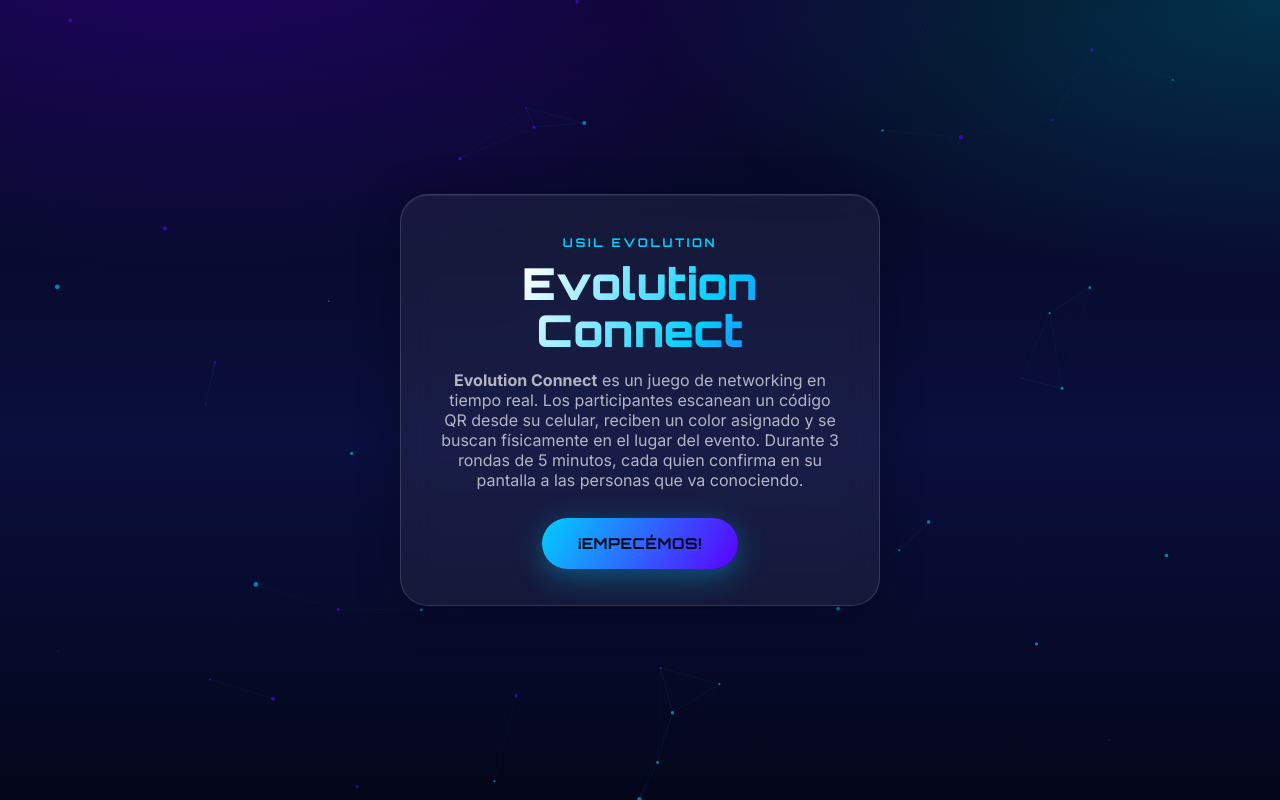
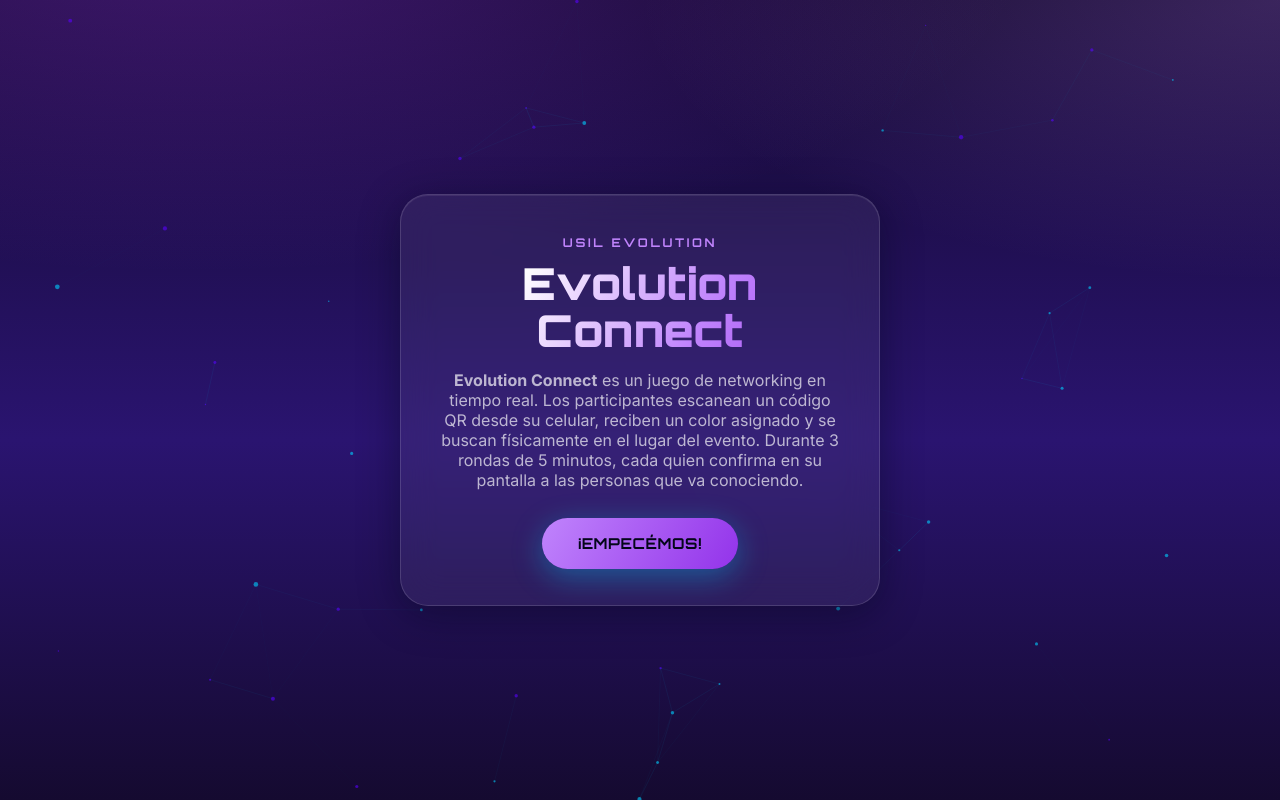
Before and after one commit to epgusil/evolution-connect, a React (Vite) app in the folder evolution-connect/evolution-connect/frontend/: page / in a window 1280 px wide. Built offline with nearby package versions, Linux system fonts and the light colour scheme; no server answers.

Commit message:
Update index.css morado

```diff
--- a/evolution-connect/evolution-connect/frontend/src/index.css
+++ b/evolution-connect/evolution-connect/frontend/src/index.css
@@ -1,9 +1,9 @@
 @import url("https://fonts.googleapis.com/css2?family=Orbitron:wght@500;700;900&family=Inter:wght@400;500;600;700;800&display=swap");
 
 :root {
-  --color-primary: #091d8b;
-  --color-secondary: #5a00ff;
-  --color-accent: #00cfff;
+  --color-primary: #4B1FA8;
+  --color-secondary: #9333EA;
+  --color-accent: #C084FC;
   --color-success: #00ff7f;
   --color-warning: #ff8c00;
   --color-danger: #ff3b3b;
@@ -11,12 +11,12 @@
   --color-text-dim: rgba(255, 255, 255, 0.68);
   --color-text-faint: rgba(255, 255, 255, 0.42);
 
-  --bg-deep: #04061a;
-  --bg-mid: #0a0f3d;
+  --bg-deep: #150a30;
+  --bg-mid: #2a1470;
 
   --glass-bg: rgba(255, 255, 255, 0.06);
   --glass-border: rgba(255, 255, 255, 0.14);
-  --glass-highlight: rgba(0, 207, 255, 0.18);
+  --glass-highlight: rgba(192, 132, 252, 0.18);
 
   --font-display: "Orbitron", "Inter", sans-serif;
   --font-body: "Inter", system-ui, sans-serif;
@@ -44,12 +44,12 @@
   color: var(--color-text);
   background: radial-gradient(
       ellipse 120% 80% at 15% -10%,
-      rgba(90, 0, 255, 0.35),
+      rgba(147, 51, 234, 0.35),
       transparent 55%
     ),
     radial-gradient(
       ellipse 100% 70% at 100% 0%,
-      rgba(0, 207, 255, 0.22),
+      rgba(192, 132, 252, 0.22),
       transparent 50%
     ),
     linear-gradient(180deg, var(--bg-deep) 0%, var(--bg-mid) 55%, var(--bg-deep) 100%);
```
